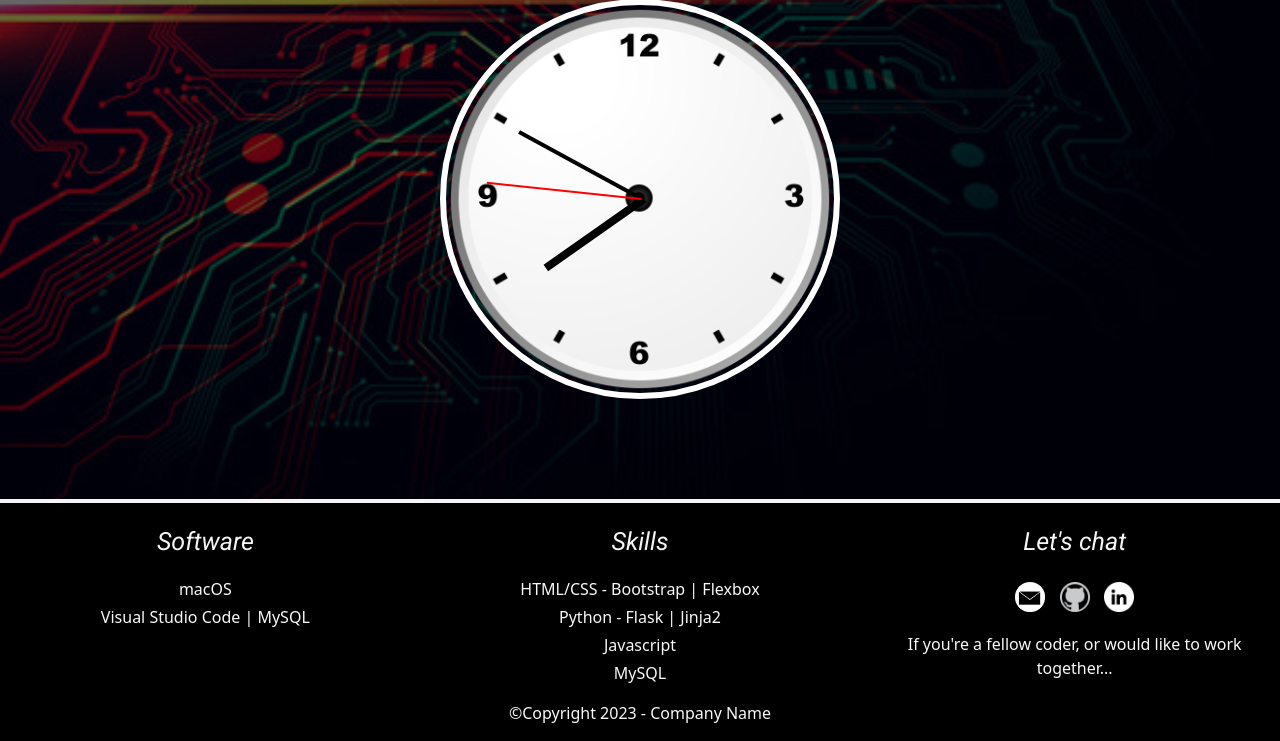
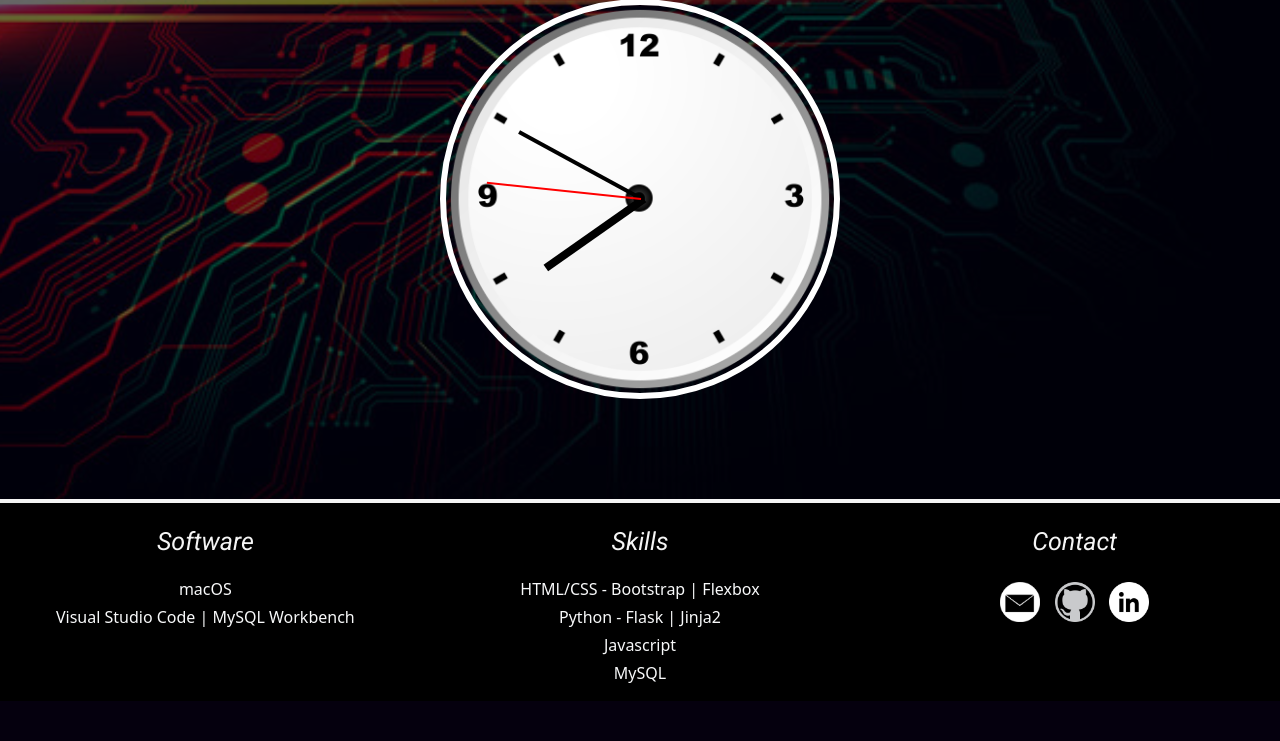
Before and after one commit to Brando129/Personal_Website, a Python web app: template flask_app/templates/clock.html in a window 1280 px wide. Shown: the part 211-952 px from the top of the page. After the commit the page ends 912 px from the top, so only its background shows below. Run offline with Jinja, Linux system fonts and the light colour scheme; the template is opened without the code that fills it, so the values that code supplies are empty.

Commit message:
Removed company footer from all HTML pages.

```diff
--- a/flask_app/static/css/calculator.style.css
+++ b/flask_app/static/css/calculator.style.css
@@ -102,7 +102,7 @@ button.o {
 
 /* Icon Images */
 .icons {
-    height: 30px;
+    height: 40px;
     max-width: 100%;
     margin: 5px;
 }
--- a/flask_app/static/css/clock.style.css
+++ b/flask_app/static/css/clock.style.css
@@ -73,7 +73,7 @@
 
 /* Icon Images */
 .icons {
-    height: 30px;
+    height: 40px;
     max-width: 100%;
     margin: 5px;
 }
--- a/flask_app/static/css/gold_miner.style.css
+++ b/flask_app/static/css/gold_miner.style.css
@@ -48,7 +48,7 @@ body {
 
 /* Icon Images */
 .icons {
-    height: 30px;
+    height: 40px;
     max-width: 100%;
     margin: 5px;
 }
--- a/flask_app/templates/clock.html
+++ b/flask_app/templates/clock.html
@@ -37,7 +37,7 @@
             <div class="col-lg-4">
                 <p class="career_text ssc">Software</p>
                 <p class="mb-1">macOS</p>
-                <p class="mb-1">Visual Studio Code | MySQL</p>
+                <p class="mb-1">Visual Studio Code | MySQL Workbench</p>
             </div>
             <div class="col-lg-4">
                 <p class="career_text ssc">Skills</p>
@@ -47,7 +47,7 @@
                 <p>MySQL</p>
             </div>
             <div class="col-lg-4">
-                <p class="career_text ssc">Let's chat</p>
+                <p class="career_text ssc">Contact</p>
                 <a class="links" href="mailto:brandoncancode@gmail.com">
                     <img class="icons" src="/static/img/bw_email.png" alt="Gmail" onmouseover="scale(this, 1.3)" onmouseleave="scale(this, 1)">
                 </a>
@@ -57,10 +57,9 @@
                 <a class="links" href="https://www.linkedin.com/in/brandoncancode">
                     <img class="icons" src="/static/img/bw_linkedin.png" alt="LinkedIn" onmouseover="scale(this, 1.3)" onmouseleave="scale(this, 1)">
                 </a>
-                <p class="contact_text">If you're a fellow coder, or would like to work together...</p>
             </div>
             <!-- Footer -->
-            <p class="text-center footer_info text-light">©Copyright 2023 - Company Name </p>
+            <!-- <p class="text-center footer_info text-light">©Copyright 2023 - brandoncancode.com </p> -->
             <!-- End of Footer -->
         </div>
         <!-- End of Software/Skills/Contact -->
--- a/flask_app/templates/gold_miner.html
+++ b/flask_app/templates/gold_miner.html
@@ -128,7 +128,7 @@
                 <p>MySQL</p>
             </div>
             <div class="col-lg-4">
-                <p class="career_text ssc">Let's chat</p>
+                <p class="career_text ssc">Contact</p>
                 <a class="links" href="mailto:brandoncancode@gmail.com">
                     <img class="icons" src="/static/img/bw_email.png" alt="Gmail" onmouseover="scale(this, 1.3)" onmouseleave="scale(this, 1)">
                 </a>
@@ -138,10 +138,9 @@
                 <a class="links" href="https://www.linkedin.com/in/brandoncancode">
                     <img class="icons" src="/static/img/bw_linkedin.png" alt="LinkedIn" onmouseover="scale(this, 1.3)" onmouseleave="scale(this, 1)">
                 </a>
-                <p class="contact_text">If you're a fellow coder, or would like to work together...</p>
             </div>
             <!-- Footer -->
-            <p class="text-center footer_info text-light">©Copyright 2023 - Company Name </p>
+            <!-- <p class="text-center footer_info text-light">©Copyright 2023 - Company Name </p> -->
             <!-- End of Footer -->
         </div>
         <!-- End of Software/Skills/Contact -->
```
Also changed, not shown: flask_app/static/css/style.css (+5 -5 lines), flask_app/templates/calculator.html (+3 -4 lines), flask_app/templates/homepage.html (+8 -7 lines), flask_app/templates/view_pictures.html (+3 -4 lines), flask_app/static/img/profile_picture.jpeg (renamed from flask_app/static/img/profile_picture.jpg).
